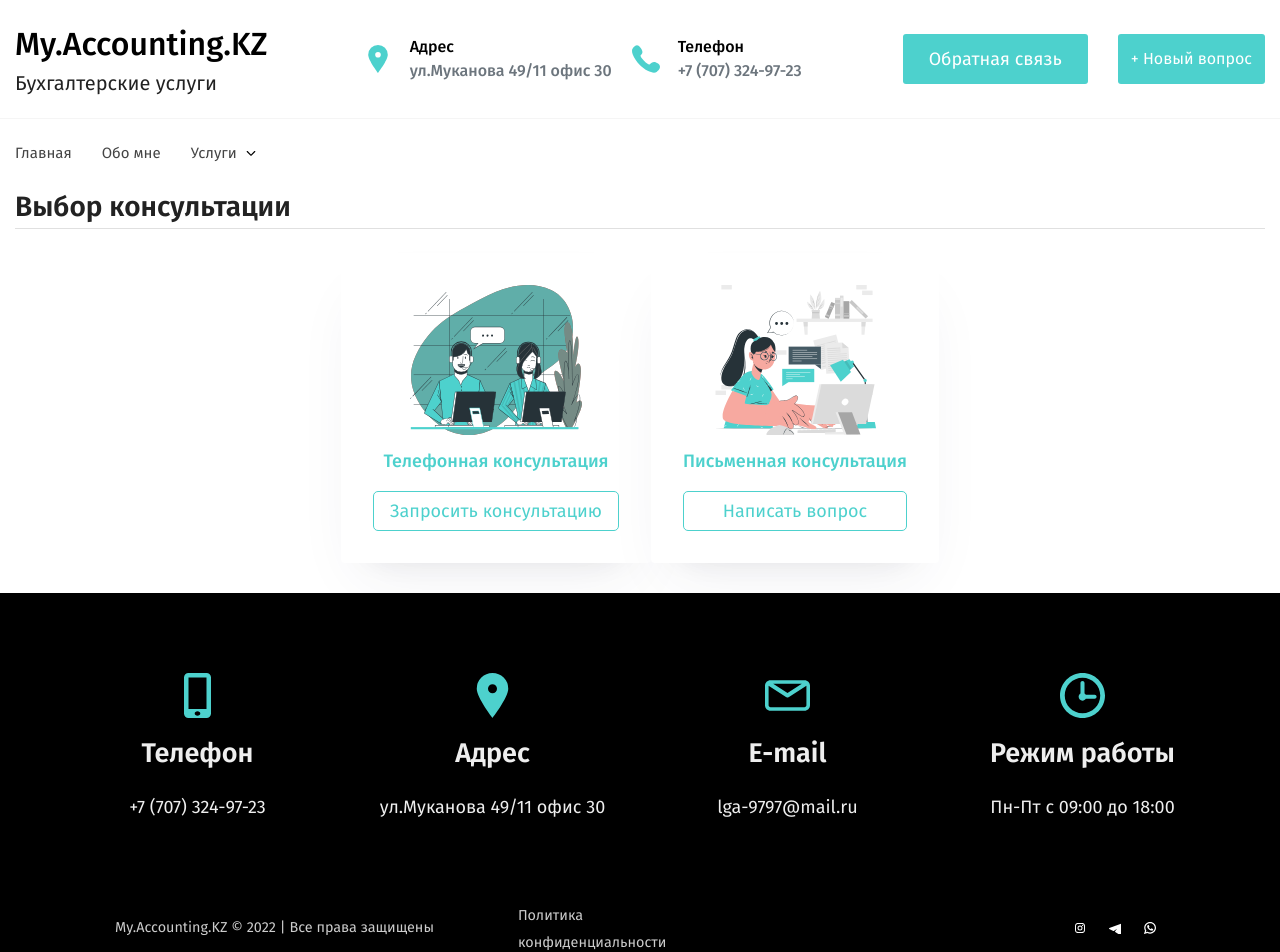
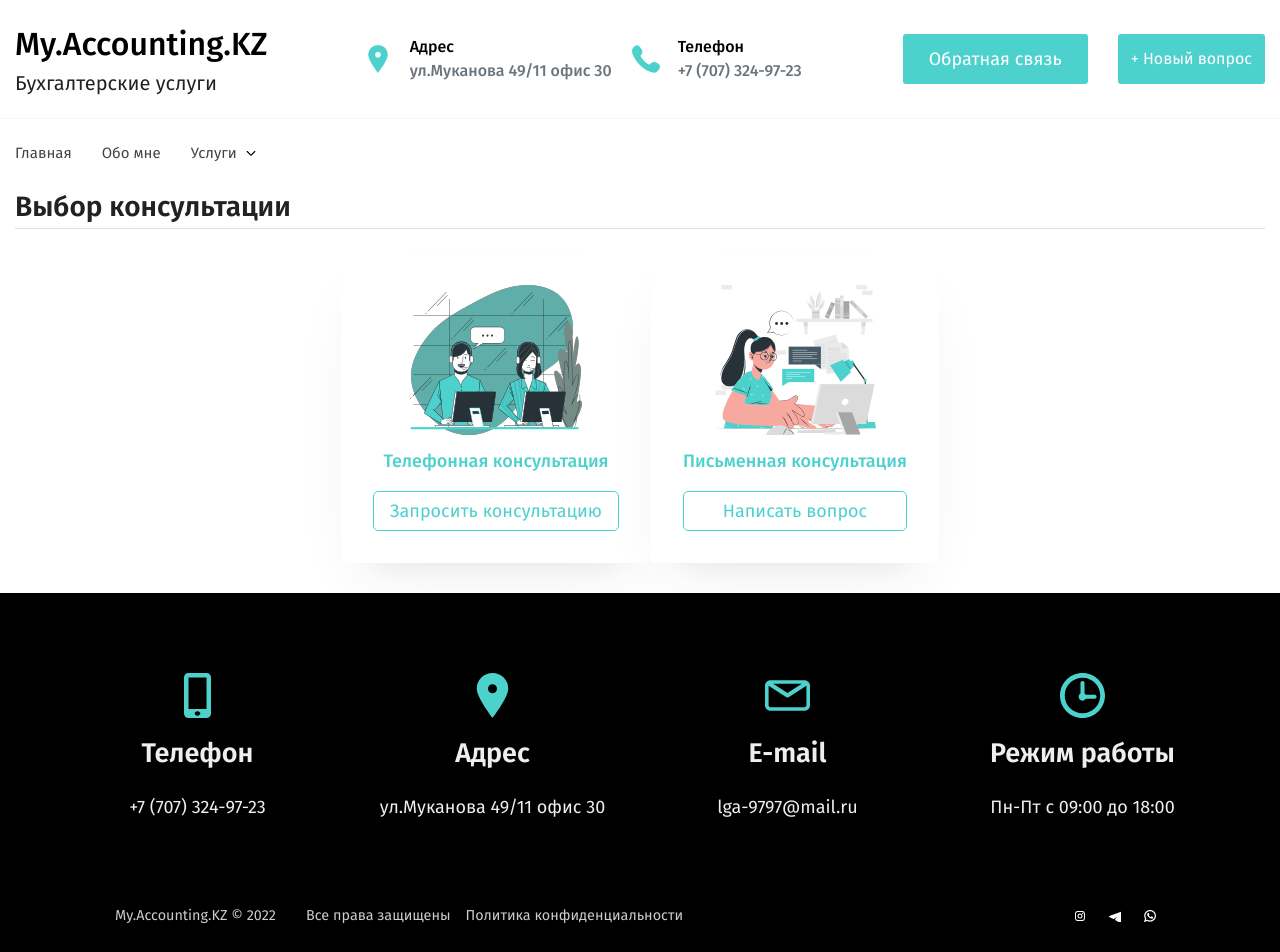
Before and after one commit to gussevkirill/myaccountingkz, a React (Create React App) app: page /ask in a window 1280 px wide. Shown: the top 952 px of the page. Built offline with nearby package versions, Linux system fonts and the light colour scheme.

Commit message:
remove tlk

```diff
--- a/src/components/Footer.jsx
+++ b/src/components/Footer.jsx
@@ -26,7 +26,10 @@
                 </div>
                 <div className="footer__bottom">
                     <div className="footer__bottom-left">
-                        <span className='footer__bottom-left-text'>My.Accounting.KZ © 2022 | Все права защищены</span>
+                        <div className='footer__bottom-left-text'>
+                            <span>My.Accounting.KZ © 2022 </span>
+                            <span>Все права защищены</span>
+                        </div>
                         <Link to={ '/confidencial' }>
                             <span className='footer__bottom-left-text'>Политика конфиденциальности</span>
                         </Link>
--- a/src/scss/footer.scss
+++ b/src/scss/footer.scss
@@ -111,7 +111,7 @@
         justify-content: space-between;
         margin: 0 100px;
 
-        @include mq(656) {
+        @include mq(894) {
             flex-wrap: wrap;
             justify-content: center;
             text-align: center;
@@ -121,12 +121,13 @@
             display: flex;
             align-items: center;
 
-            @include mq(895) {
+            @include mq(899) {
                 flex-wrap: wrap;
+                width: 100%;
+                justify-content: center;
             }
-
-            @include mq(656) {
-                justify-content: center;
+            @include mq(414) {
+                width: auto;
             }
 
             &-text {
@@ -134,8 +135,44 @@
                 color: #ccc;
                 line-height: 1.8;
                 margin-right: 15px;
-                width: 100%;
-                // white-space: nowrap;
+                display: flex;
+                align-items: center;
+
+                &>span {
+                    margin-right: 15px;
+
+                    @include mq(935) {
+                        width: 100%;
+                        text-align: center;
+                        margin-right: 0;
+                        margin-left: 0;
+                    }
+
+                    @include mq(414) {
+                        width: auto;
+                    }
+
+                    &:last-child {
+                        margin-left: 15px;
+                        margin-right: 0;
+                        display: block;
+                        @include mq(935){
+                            margin-left: 0;
+                        }
+                    }
+                }
+
+                @include mq(935) {
+                    flex-wrap: wrap;
+                }
+
+                @include mq(899) {
+                    width: 100%;
+                }
+
+                @include mq(418) {
+                    margin-right: 0;
+                }
 
                 @include mq(327) {
                     margin-right: 0;
```
